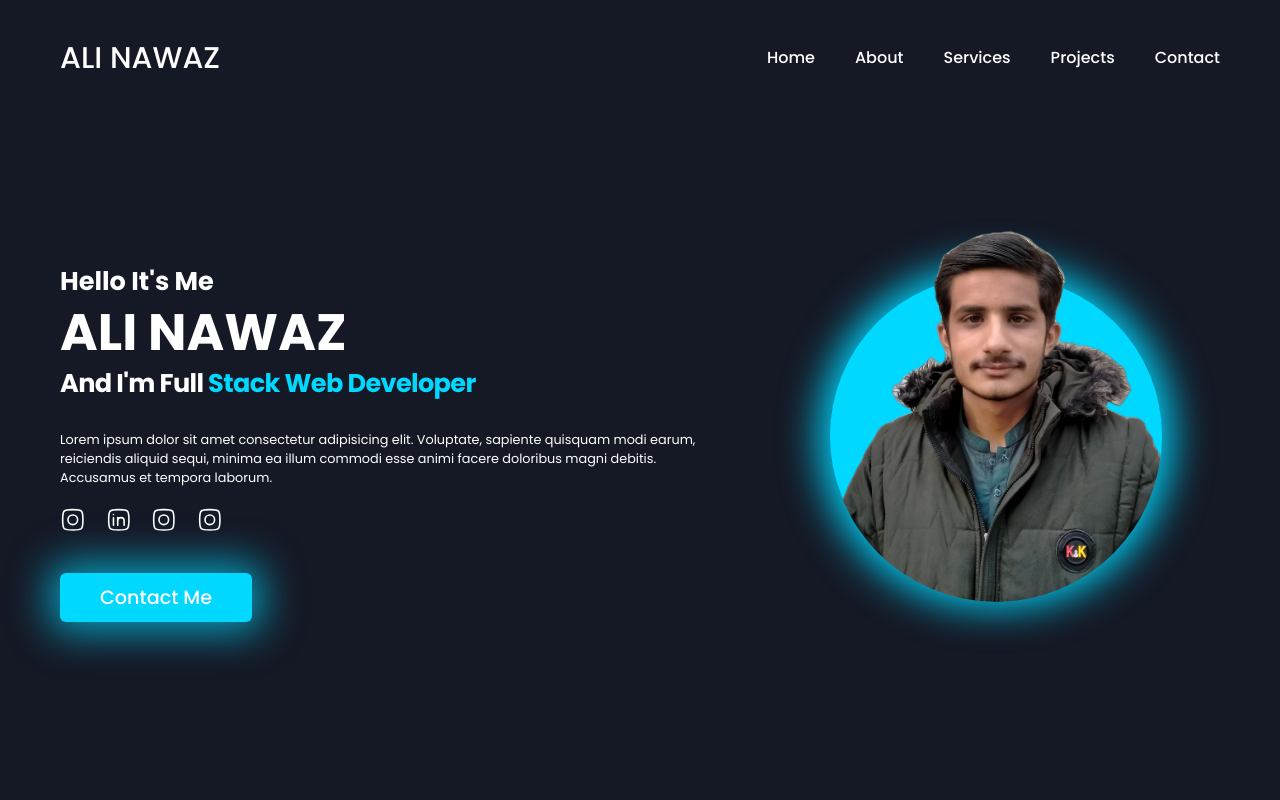
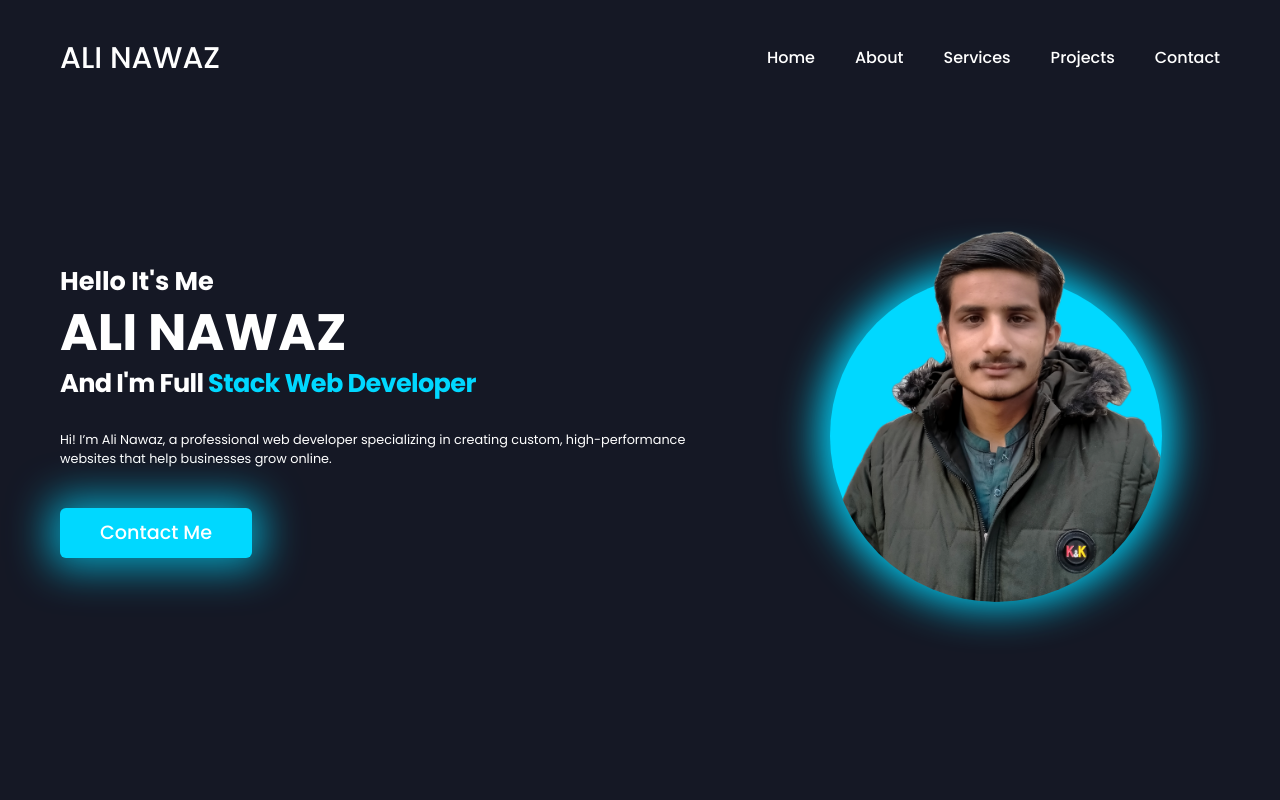
Before and after one commit to Alinawaz1977/porfolio-website, a React (Vite) app: page / in a window 1280 px wide. Shown: the top 800 px of the page. Built offline with nearby package versions, Linux system fonts and the light colour scheme.

Commit message:
competed

```diff
--- a/src/component/Hero.jsx
+++ b/src/component/Hero.jsx
@@ -13,30 +13,7 @@ const Hero = () => {
                     <h1 className=' text-2xl md:text-[2vw] font-bold md:leading-[4vw] text-white' >Hello It's Me</h1>
                     <h1 className='uppercase text-3xl md:text-xl md:text-[4vw] font-bold md:leading-[4vw] text-white' >ali nawaz</h1>
                     <h1 className=' md:text-[2vw] tracking-tight leading-[4vw] font-bold text-white' >And I'm Full <span className='text-[#00d8ff]' >Stack Web Developer</span></h1>
-                    <p className='text-white hidden md:block md:text-[1vw] pt-5' >Lorem ipsum dolor sit amet consectetur adipisicing elit. Voluptate, sapiente quisquam modi earum, reiciendis aliquid sequi, minima ea illum commodi esse animi facere doloribus magni debitis. Accusamus et tempora laborum.</p>
-                    <div className='flex gap-5 mt-5' >
-                        <svg className='h-7 w-7 md:w-[2vw] md:h-[2vw]' xmlns="http://www.w3.org/2000/svg" viewBox="0 0 24 24" width="24" height="24" color="#ffffff" fill="none" stroke="#ffffff" stroke-width="1.5" stroke-linejoin="round">
-                            <path d="M2.5 12C2.5 7.52166 2.5 5.28249 3.89124 3.89124C5.28249 2.5 7.52166 2.5 12 2.5C16.4783 2.5 18.7175 2.5 20.1088 3.89124C21.5 5.28249 21.5 7.52166 21.5 12C21.5 16.4783 21.5 18.7175 20.1088 20.1088C18.7175 21.5 16.4783 21.5 12 21.5C7.52166 21.5 5.28249 21.5 3.89124 20.1088C2.5 18.7175 2.5 16.4783 2.5 12Z" />
-                            <path d="M16.5 12C16.5 14.4853 14.4853 16.5 12 16.5C9.51472 16.5 7.5 14.4853 7.5 12C7.5 9.51472 9.51472 7.5 12 7.5C14.4853 7.5 16.5 9.51472 16.5 12Z" />
-                            <path d="M17.5078 6.5L17.4988 6.5" />
-                        </svg>
-                        <svg className='h-7 w-7 md:w-[2vw] md:h-[2vw]' xmlns="http://www.w3.org/2000/svg" viewBox="0 0 24 24" width="24" height="24" color="#ffffff" fill="none" stroke="#ffffff" stroke-width="1.5" stroke-linecap="round" stroke-linejoin="round">
-                            <path d="M7 10V17" />
-                            <path d="M11 13V17M11 13C11 11.3431 12.3431 10 14 10C15.6569 10 17 11.3431 17 13V17M11 13V10" />
-                            <path d="M7.00801 7L6.99902 7" />
-                            <path d="M2.5 12C2.5 7.52166 2.5 5.28249 3.89124 3.89124C5.28249 2.5 7.52166 2.5 12 2.5C16.4783 2.5 18.7175 2.5 20.1088 3.89124C21.5 5.28249 21.5 7.52166 21.5 12C21.5 16.4783 21.5 18.7175 20.1088 20.1088C18.7175 21.5 16.4783 21.5 12 21.5C7.52166 21.5 5.28249 21.5 3.89124 20.1088C2.5 18.7175 2.5 16.4783 2.5 12Z" />
-                        </svg>
-                        <svg className='h-7 w-7 md:w-[2vw] md:h-[2vw]' xmlns="http://www.w3.org/2000/svg" viewBox="0 0 24 24" width="24" height="24" color="#ffffff" fill="none" stroke="#ffffff" stroke-width="1.5" stroke-linejoin="round">
-                            <path d="M2.5 12C2.5 7.52166 2.5 5.28249 3.89124 3.89124C5.28249 2.5 7.52166 2.5 12 2.5C16.4783 2.5 18.7175 2.5 20.1088 3.89124C21.5 5.28249 21.5 7.52166 21.5 12C21.5 16.4783 21.5 18.7175 20.1088 20.1088C18.7175 21.5 16.4783 21.5 12 21.5C7.52166 21.5 5.28249 21.5 3.89124 20.1088C2.5 18.7175 2.5 16.4783 2.5 12Z" />
-                            <path d="M16.5 12C16.5 14.4853 14.4853 16.5 12 16.5C9.51472 16.5 7.5 14.4853 7.5 12C7.5 9.51472 9.51472 7.5 12 7.5C14.4853 7.5 16.5 9.51472 16.5 12Z" />
-                            <path d="M17.5078 6.5L17.4988 6.5" />
-                        </svg>
-                        <svg className='h-7 w-7 md:w-[2vw] md:h-[2vw]' xmlns="http://www.w3.org/2000/svg" viewBox="0 0 24 24" width="24" height="24" color="#ffffff" fill="none" stroke="#ffffff" stroke-width="1.5" stroke-linejoin="round">
-                            <path d="M2.5 12C2.5 7.52166 2.5 5.28249 3.89124 3.89124C5.28249 2.5 7.52166 2.5 12 2.5C16.4783 2.5 18.7175 2.5 20.1088 3.89124C21.5 5.28249 21.5 7.52166 21.5 12C21.5 16.4783 21.5 18.7175 20.1088 20.1088C18.7175 21.5 16.4783 21.5 12 21.5C7.52166 21.5 5.28249 21.5 3.89124 20.1088C2.5 18.7175 2.5 16.4783 2.5 12Z" />
-                            <path d="M16.5 12C16.5 14.4853 14.4853 16.5 12 16.5C9.51472 16.5 7.5 14.4853 7.5 12C7.5 9.51472 9.51472 7.5 12 7.5C14.4853 7.5 16.5 9.51472 16.5 12Z" />
-                            <path d="M17.5078 6.5L17.4988 6.5" />
-                        </svg>
-                    </div>
+                    <p className='text-white hidden md:block md:text-[1vw] pt-5' >Hi! I’m Ali Nawaz, a professional web developer specializing in creating custom, high-performance websites that help businesses grow online.</p>
                     <button onClick={() => handleScroll("contact")} className='w-50 md:w-fit cursor-pointer hover:shadow-[0_0_20px_5px_rgba(0,216,255,0.7)] duration-300  bg-[#00d8ff] md:px-10 py-3 font-[poppins] text-2xl md:text-[1.5vw] shadow-[0_0_40px_10px_rgba(0,216,255,0.7)]  rounded-md text-white font-medium mt-10' >Contact Me</button>
                 </div>
                 <div className='md:w-[40vw] items-center h-1/2 flex justify-center ' >
--- a/src/pages/About.jsx
+++ b/src/pages/About.jsx
@@ -2,7 +2,7 @@ import React from 'react'
 import assets from '../assets/assets'
 const About = ({id}) => {
     return (
-        <div id={id} className='overflow-hidden w-screen min-h-screen flex justify-center items-center overflow-hidden bg-[#313849]' >
+        <div id={id} className='overflow-hidden w-screen min-h-screen flex justify-center items-center bg-[#313849]' >
             <div className='flex flex-col gap-10 2xl:gap-20  md:flex-row w-full  h-fit justify-center items-center' >
                 <div className='h-1/2 w-fit  bg-[#313849] flex justify-center items-center' >
                     <div className='md:h-[25vw] h-50 md:w-[26vw] w-50 relative border-8 md:border-12 border-[#00d8ff] shadow-[0_0_40px_10px_rgba(0,216,255,0.7)] shadow-[#00d8ff] rounded-full' >
@@ -12,7 +12,9 @@ const About = ({id}) => {
                 <div className='h-1/2 w-full  md:w-[40vw] ' >
                     <h1 className='text-center md:text-start font-bold text-3xl md:text-[3vw] text-white md:leading-[3vw]' >About <span className='text-[#00d8ff]' >Me</span></h1>
                     <h1 className='text-center md:text-start font-bold text-2xl md:text-[2vw]  md:leading-[3vw] text-white' >Full Stack Web Developer</h1>
-                    <p className='mt-7 text-lg text-white px-5 md:px-0' >Lorem ipsum dolor sit amet consectetur, adipisicing elit. Sed unde voluptates ipsa quos, corrupti laudantium facilis aspernatur, nesciunt iure repellat vero perferendis deleniti incidunt architecto ipsam, voluptatem doloribus atque velit molestias qui cum optio obcaecati. Fuga nesciunt, non placeat dolorem veritatis sit expedita omnis ipsam accusantium in. Voluptatem, officiis nihil.</p>
+                    <p className='mt-7 text-lg text-white px-5 md:px-0' >Hi, I’m Ali Nawaz, a passionate Web Developer dedicated to helping businesses and individuals establish a strong online presence. I specialize in custom website development, creating sites that are not only visually appealing but also fast, responsive, and SEO-friendly.
+
+With a focus on user experience, modern design, and clean code, I turn ideas into functional websites that drive results. Whether it’s a business website, e-commerce store, portfolio, or landing page, I work closely with my clients to bring their vision to life.</p>
                 </div>
             </div>
         </div>
```
